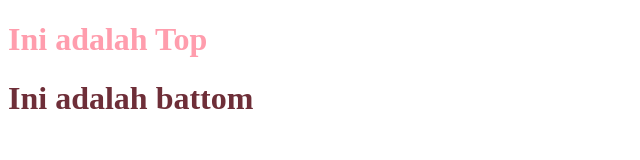
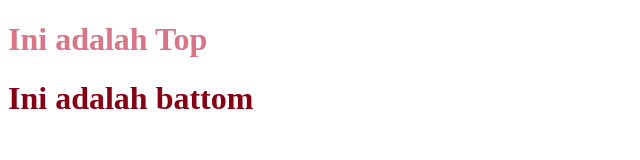
Before and after one commit to yoviepramudya1412/LATIHAN_REXIEE, a plain HTML site: page id.html in a window 1280 px wide. Shown: the whole page, without its empty margins (0-640 px from the left). Drawn offline with Linux system fonts and the light colour scheme.

Commit message:
update title

```diff
--- a/id.html
+++ b/id.html
@@ -6,10 +6,10 @@
     <title>Belajar Id</title>
     <style>
        #top {
-            color: #ff9dad;
+            color: #d87586;
         }
         #battom {
-            color: #6e2e38;
+            color: #860014;
         }
     </style>
 </head>
```
